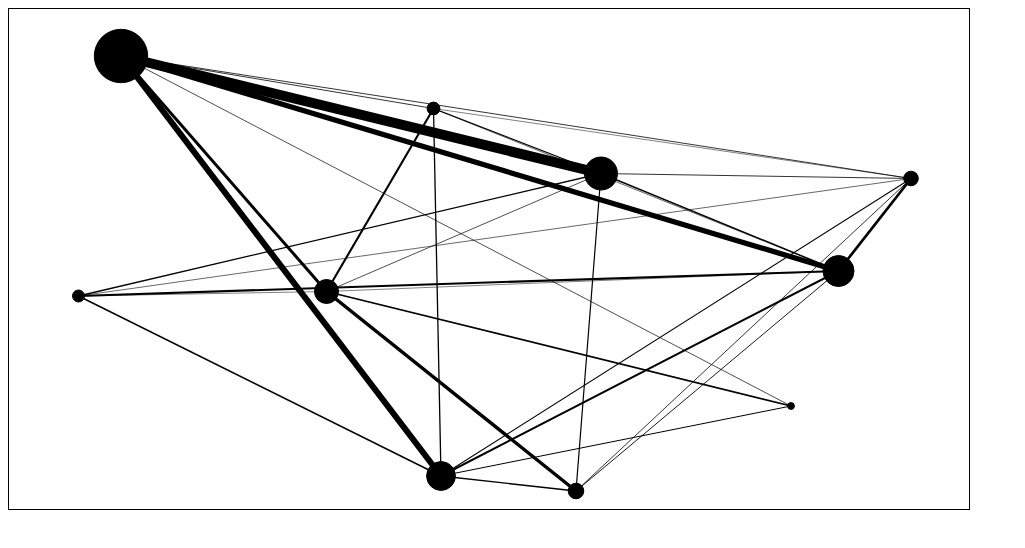
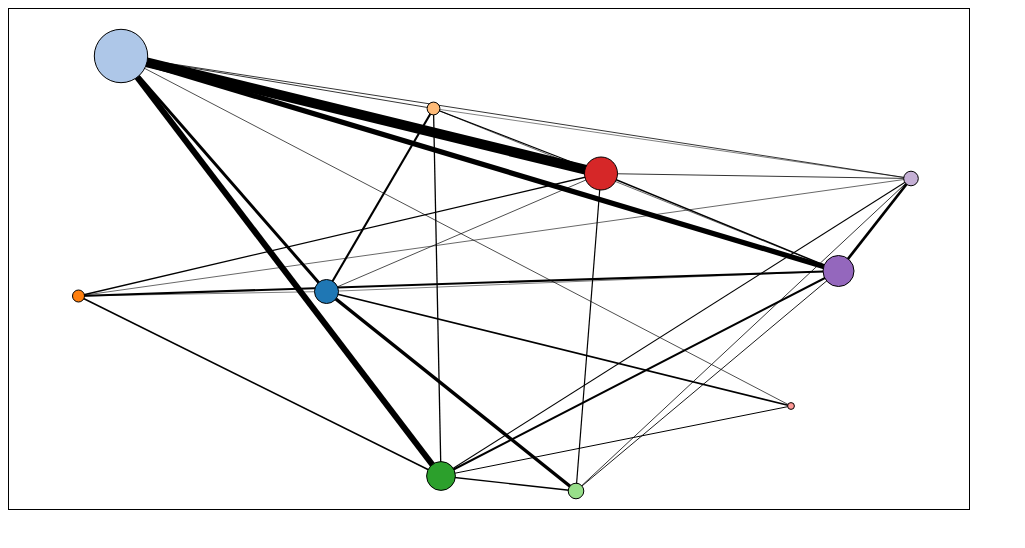
Before and after one commit to ben196888/d3-tutorial, a plain HTML site: page index.html in a window 1280 px wide. Shown: the whole page, without its empty margins (0-1025 px from the left). Drawn offline with nearby package versions, Linux system fonts and the light colour scheme.

Commit message:
Rearrange to render circle at last

```diff
--- a/index.html
+++ b/index.html
@@ -11,6 +11,8 @@ const svg = d3.select("body").append("svg")
     .attr("width", width)
     .attr("height", height)
     .attr("style", "border: 1px solid black");
+
+const color = d3.scale.category20();
 
 d3.json("data.json", ({ nodes, links }) => {
 
@@ -36,13 +38,22 @@ d3.json("data.json", ({ nodes, links }) => {
         [node02]: acc[node02] + 1,
     }), defaultLinkCounts);
 
+    const linkElemsEnter = linkElements.enter();
+    linkElemsEnter.append("line")
+        .attr("x1", ({ node01: { x } }) => x)
+        .attr("y1", ({ node01: { y } }) => y)
+        .attr("x2", ({ node02: { x } }) => x)
+        .attr("y2", ({ node02: { y } }) => y)
+        .attr("stroke-width", ({ amount }) => amount / 100)
+        .attr("stroke", "black");
+
     const siteElemsEnter = siteElements.enter();
     siteElemsEnter.append("circle")
         .attr("cx", ({ x }) => x)
         .attr("cy", ({ y }) => y)
         .attr("r", ({ id }) => amounts[id] / 100)
         .attr("stroke", "black")
-        .attr("fill", "black")
+        .attr("fill", (d, i) => color(i))
         .on("mouseover", ({ id }) => {
             siteElements.attr("opacity", (s) => (s.id === id) ? 1 : 0.3);
             linkElements.attr("opacity", ({ node01, node02 }) => (node01.id === id || node02.id === id) ? 1 : 0.3);
@@ -53,14 +64,6 @@ d3.json("data.json", ({ nodes, links }) => {
         })
         .append("svg:title").text(({ id }) => `id: ${id}, amount: ${amounts[id]}, links: ${linkCounts[id]}`);
 
-    const linkElemsEnter = linkElements.enter();
-    linkElemsEnter.append("line")
-        .attr("x1", ({ node01: { x } }) => x)
-        .attr("y1", ({ node01: { y } }) => y)
-        .attr("x2", ({ node02: { x } }) => x)
-        .attr("y2", ({ node02: { y } }) => y)
-        .attr("stroke-width", ({ amount }) => amount / 100)
-        .attr("stroke", "black");
 })
 </script>
 
```
